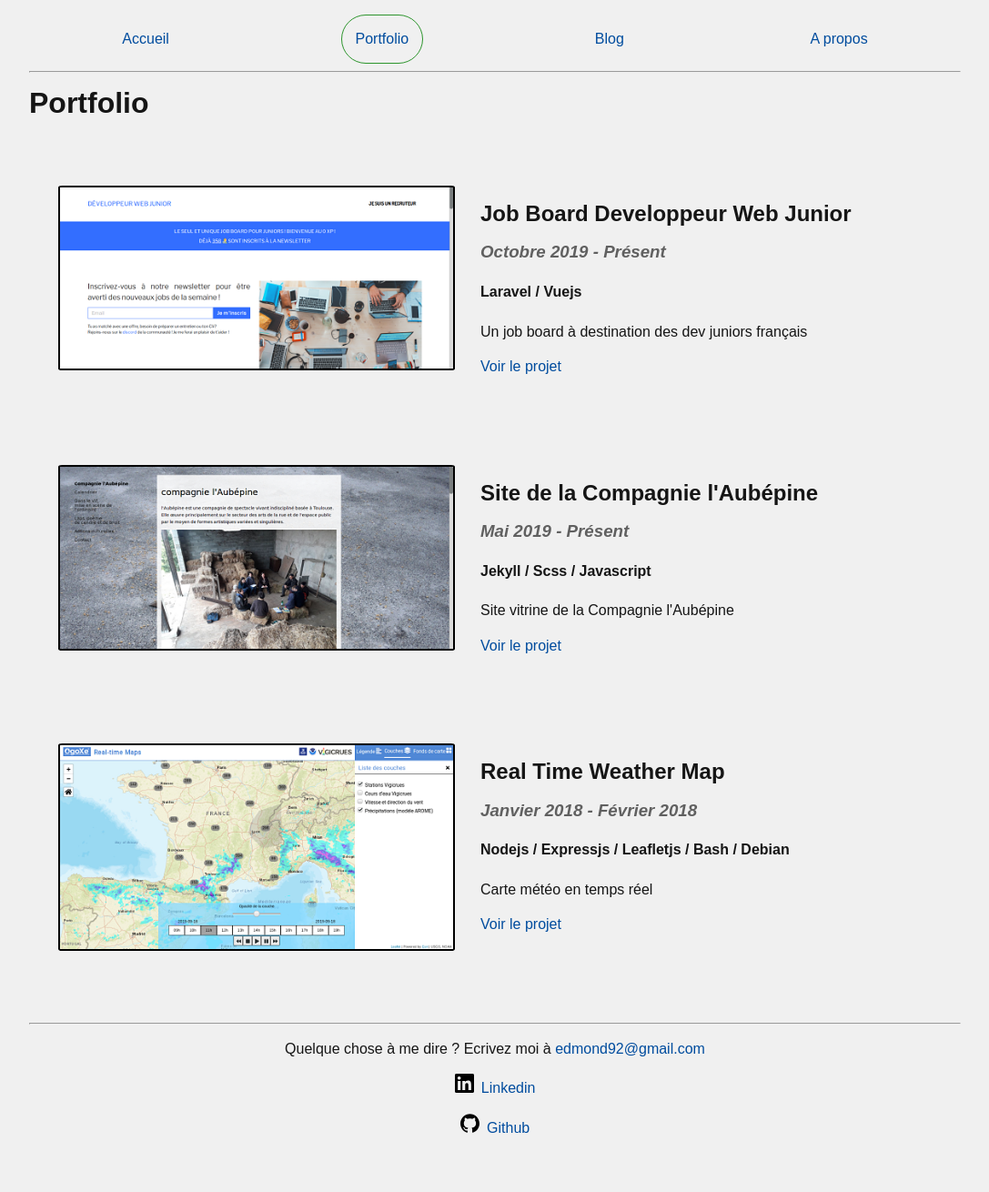
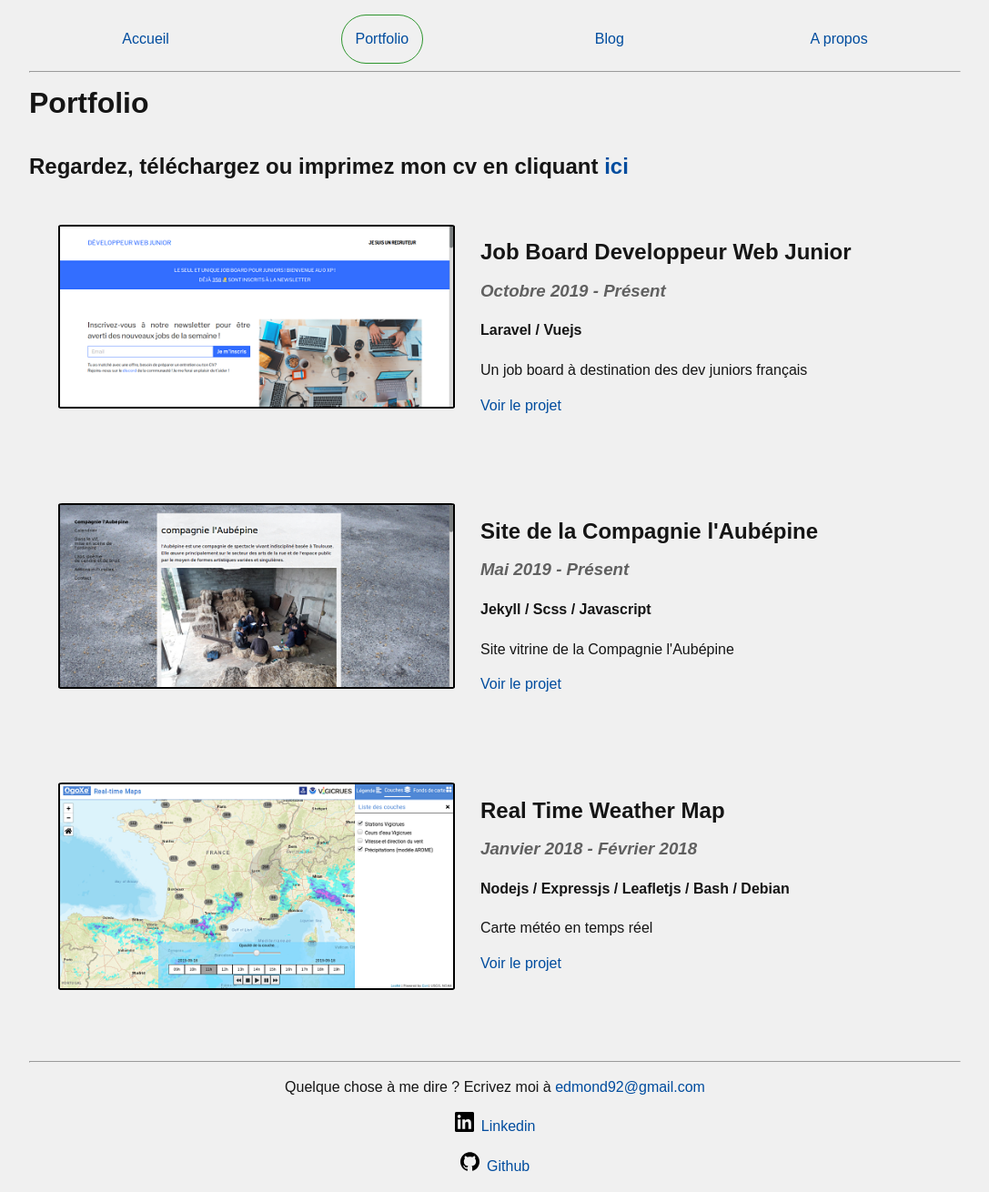
Before and after one commit to Djohn12/Djohn12.github.io, a Jekyll site: the page built from portfolio.md, in a window 1280 px wide. Shown: the whole page at 91% size, without its empty margins (96-1183 px from the left). Built offline with Jekyll 4.4.1, drawn with Linux system fonts in a browser that asks for light colours; our own code applies the rules of GitHub Pages for plain Markdown files; before the commit the page ends 1268 px from its top, so only the background shows below that.

Commit message:
add link to cv in portfolio

```diff
--- a/portfolio.md
+++ b/portfolio.md
@@ -4,3 +4,5 @@ permalink: /portfolio
 ---
 
 # Portfolio
+
+## Regardez, téléchargez ou imprimez mon cv en cliquant [ici](./assets/cv/EdmonddeTournadre.pdf)
```
